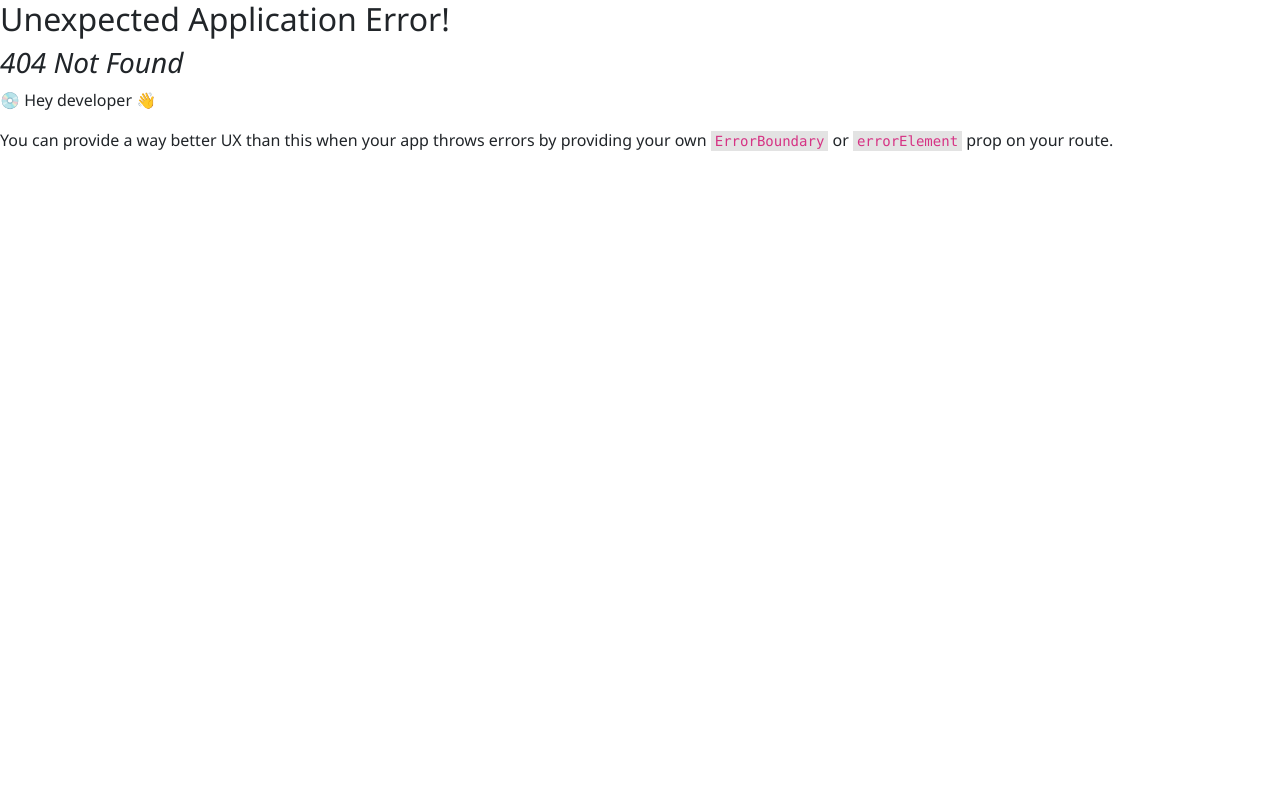
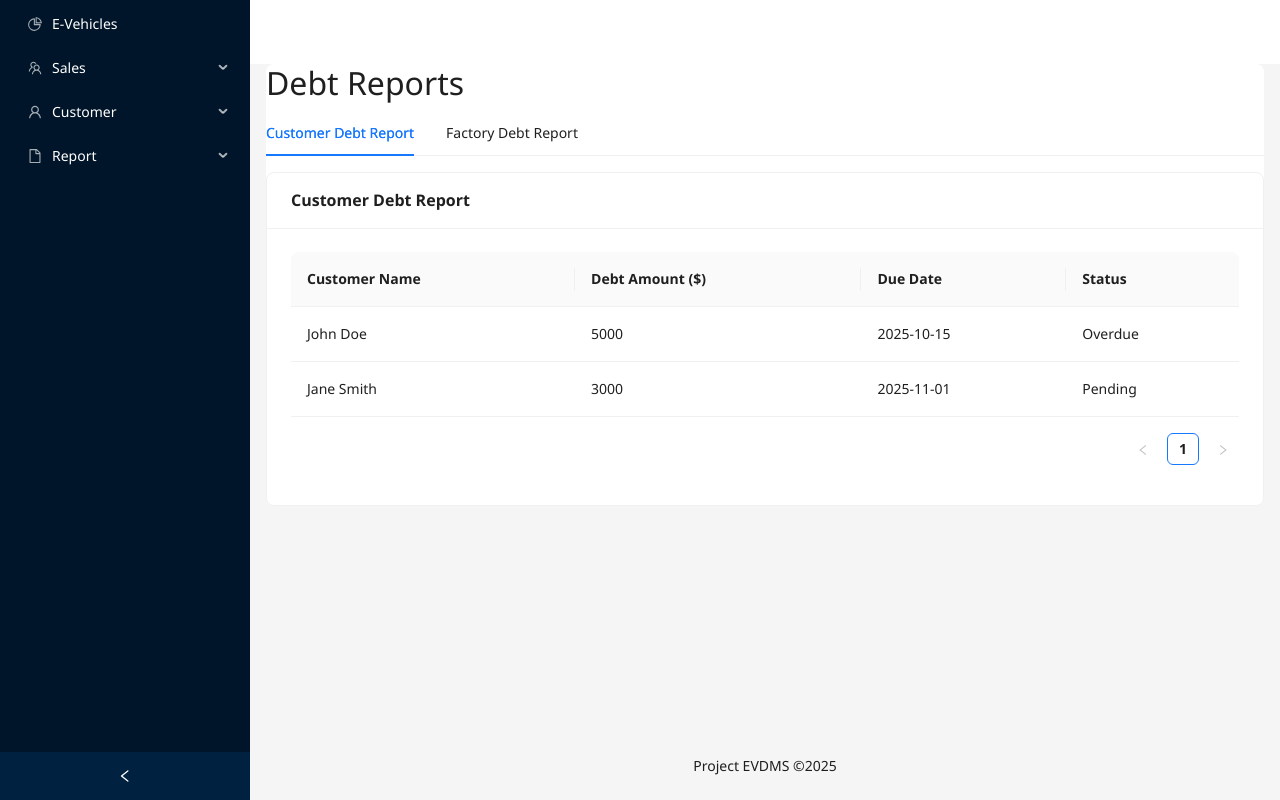
Before and after one commit to teadev2002/FE_SWP_EVDMS_FALL_2025, a React (Vite) app: page /dashboard/report/customer-debt-report in a window 1280 px wide. Before the commit this address had no page. Built offline with nearby package versions, Linux system fonts and the light colour scheme.

Commit message:
Add debt and sales report pages, update dashboard menu

```diff
--- a/src/components/dashboard/index.jsx
+++ b/src/components/dashboard/index.jsx
@@ -15,7 +15,7 @@ function getItem(label, key, icon, children) {
     key,
     icon,
     children,
-    label: <Link to={key}>{label}</Link>,
+    label: <Link to={key} style={{ color: '#fff',textDecoration: 'none'  }}>{label}</Link>, // Thêm style màu trắng
   };
 }
 
@@ -37,7 +37,10 @@ const items = [
 
   ),
 
-  getItem('Categories', 'category', <FileOutlined />),
+  getItem('Report', 'report',  <FileOutlined />,[
+    getItem('Staff Sales Report', 'report/staff-sales-report', <FileOutlined />),
+    getItem('Customer Debt Report', 'report/customer-debt-report', <FileOutlined />),
+  ]),
 ];
 const Dashboard = () => {
   const [collapsed, setCollapsed] = useState(false);
@@ -46,7 +49,7 @@ const Dashboard = () => {
   } = theme.useToken();
   return (
     <Layout style={{ minHeight: '100vh' }}>
-      <Sider collapsible collapsed={collapsed} onCollapse={value => setCollapsed(value)}>
+      <Sider width={250}  collapsible collapsed={collapsed} onCollapse={value => setCollapsed(value)}>
         <div className="demo-logo-vertical" />
         <Menu theme="dark" defaultSelectedKeys={['1']} mode="inline" items={items} />
       </Sider>
--- /dev/null
+++ b/src/pages/dealerStaffManager/Report/CustomerDebtReport.jsx
@@ -0,0 +1,47 @@
+import React, { useState, useEffect } from 'react';
+import { Table, Card } from 'antd';
+
+const CustomerDebtReport = () => {
+  const [data, setData] = useState([]);
+  const [loading, setLoading] = useState(false);
+
+  useEffect(() => {
+    const fetchData = async () => {
+      setLoading(true);
+      try {
+        // Simulate API call
+        const mockData = [
+          { key: '1', customerName: 'John Doe', debtAmount: 5000, dueDate: '2025-10-15', status: 'Overdue' },
+          { key: '2', customerName: 'Jane Smith', debtAmount: 3000, dueDate: '2025-11-01', status: 'Pending' },
+        ];
+        setData(mockData);
+      } catch (error) {
+        console.error('Failed to fetch customer debt data:', error);
+      } finally {
+        setLoading(false);
+      }
+    };
+    fetchData();
+  }, []);
+
+  const columns = [
+    { title: 'Customer Name', dataIndex: 'customerName', key: 'customerName' },
+    { title: 'Debt Amount ($)', dataIndex: 'debtAmount', key: 'debtAmount' },
+    { title: 'Due Date', dataIndex: 'dueDate', key: 'dueDate' },
+    { title: 'Status', dataIndex: 'status', key: 'status' },
+  ];
+
+  return (
+    <Card title="Customer Debt Report" className="debt-report-card">
+      <Table
+        columns={columns}
+        dataSource={data}
+        loading={loading}
+        rowKey="key"
+        pagination={{ pageSize: 5 }}
+      />
+    </Card>
+  );
+};
+
+export default CustomerDebtReport;
--- /dev/null
+++ b/src/pages/dealerStaffManager/Report/DebtReports.jsx
@@ -0,0 +1,28 @@
+import React, { useState } from 'react';
+import { Tabs } from 'antd';
+
+
+import CustomerDebtReport from './customerDebtReport';
+import FactoryDebtReport from './FactoryDebtReport';
+
+const { TabPane } = Tabs;
+
+const DebtReports = () => {
+  const [activeTab, setActiveTab] = useState('customer');
+
+  return (
+    <div className="debt-reports-container">
+      <h2>Debt Reports</h2>
+      <Tabs activeKey={activeTab} onChange={setActiveTab}>
+        <TabPane tab="Customer Debt Report" key="customer">
+          <CustomerDebtReport />
+        </TabPane>
+        <TabPane tab="Factory Debt Report" key="factory">
+          <FactoryDebtReport />
+        </TabPane>
+      </Tabs>
+    </div>
+  );
+};
+
+export default DebtReports;
--- /dev/null
+++ b/src/pages/dealerStaffManager/Report/FactoryDebtReport.jsx
@@ -0,0 +1,47 @@
+import React, { useState, useEffect } from 'react';
+import { Table, Card } from 'antd';
+
+const FactoryDebtReport = () => {
+  const [data, setData] = useState([]);
+  const [loading, setLoading] = useState(false);
+
+  useEffect(() => {
+    const fetchData = async () => {
+      setLoading(true);
+      try {
+        // Simulate API call
+        const mockData = [
+          { key: '1', factoryName: 'Factory A', debtAmount: 10000, dueDate: '2025-10-20', status: 'Overdue' },
+          { key: '2', factoryName: 'Factory B', debtAmount: 7500, dueDate: '2025-11-10', status: 'Pending' },
+        ];
+        setData(mockData);
+      } catch (error) {
+        console.error('Failed to fetch factory debt data:', error);
+      } finally {
+        setLoading(false);
+      }
+    };
+    fetchData();
+  }, []);
+
+  const columns = [
+    { title: 'Factory Name', dataIndex: 'factoryName', key: 'factoryName' },
+    { title: 'Debt Amount ($)', dataIndex: 'debtAmount', key: 'debtAmount' },
+    { title: 'Due Date', dataIndex: 'dueDate', key: 'dueDate' },
+    { title: 'Status', dataIndex: 'status', key: 'status' },
+  ];
+
+  return (
+    <Card title="Factory Debt Report" className="debt-report-card">
+      <Table
+        columns={columns}
+        dataSource={data}
+        loading={loading}
+        rowKey="key"
+        pagination={{ pageSize: 5 }}
+      />
+    </Card>
+  );
+};
+
+export default FactoryDebtReport;
--- /dev/null
+++ b/src/pages/dealerStaffManager/Report/StaffSalesReport.jsx
@@ -0,0 +1,9 @@
+import React from 'react'
+
+const StaffSalesReport = () => {
+  return (
+    <div>StaffSalesReport</div>
+  )
+}
+
+export default StaffSalesReport
--- a/src/pages/dealerStaffManager/category/index.jsx
+++ /dev/null
@@ -1,9 +0,0 @@
-import React from 'react'
-
-const ManageCategory = () => {
-  return (
-    <div>ManageCategory</div>
-  )
-}
-
-export default ManageCategory
--- a/src/pages/dealerStaffManager/sale/ManageSale.jsx
+++ /dev/null
@@ -1,14 +0,0 @@
-import React from 'react'
-import Promotions from './Promotions'
-
-const ManageSale = () => {
-  return (
-    <>
-
-    <Promotions />
-    </>
-
-  )
-}
-
-export default ManageSale
```
Also changed, not shown: src/App.jsx (+12 -5 lines).
